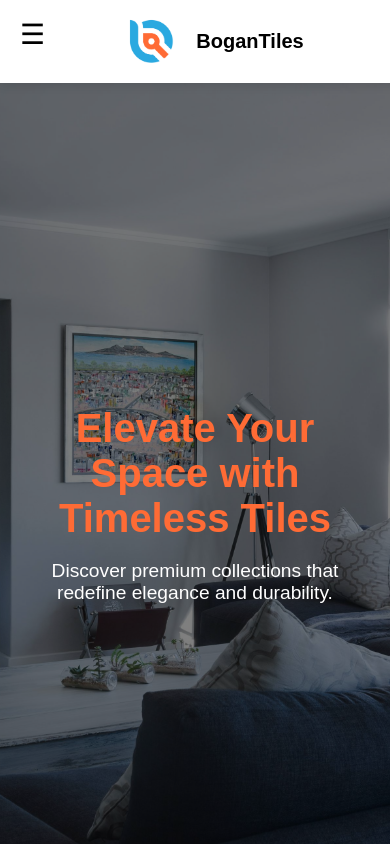
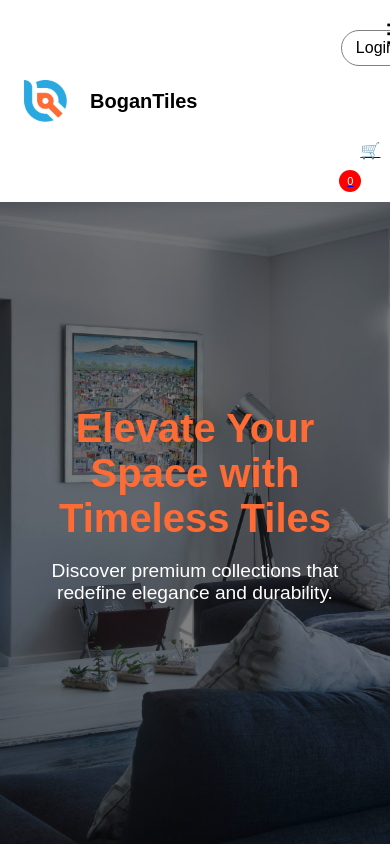
Before and after one commit to sudeepa-sri/Bogantiles, a React (Vite) app: page / in a window 390 px wide. Shown: the top 844 px of the page. Built offline with nearby package versions, Linux system fonts and the light colour scheme; no server answers.

Commit message:
bootstrap updated

```diff
--- a/src/Components/Assets/Navbar/Navbar.css
+++ b/src/Components/Assets/Navbar/Navbar.css
@@ -137,7 +137,7 @@
 @media (max-width: 768px) {
   .navbar {
     display: flex;
-    justify-content: space-between;
+    justify-content: space-between; /* Adjust to space between logo and hamburger */
     align-items: center;
     position: fixed;
     top: 0;
@@ -152,16 +152,17 @@
   .hamburger {
     display: block;
     position: absolute;
-    left: 20px;
+    right: 20px; /* Align hamburger to the right */
     top: 18px;
     font-size: 28px;
     cursor: pointer;
   }
 
+  /* Logo section */
   .nav-logo {
     flex-grow: 1;
     display: flex;
-    justify-content: center;
+    justify-content: flex-start;
     align-items: center;
   }
 
@@ -170,17 +171,16 @@
     height: auto;
   }
 
-  /* Hide the login/cart button in the navbar */
+  /* Hide the nav-login-cart in mobile view, instead show in hamburger menu */
   .nav-login-cart {
     display: none;
   }
 
-  /* Mobile menu dropdown */
   .nav-menu {
-    display: none;
+    display: none; /* Hide by default */
     flex-direction: column;
     position: absolute;
-    top: 65px; /* Just below navbar */
+    top: 65px; /* Below navbar */
     left: 0;
     width: 100%;
     background-color: white;
@@ -190,74 +190,64 @@
   }
 
   .nav-menu.open {
-    display: flex;
+    display: flex; /* Show when hamburger is clicked */
   }
 
+  /* Style for the menu items in mobile view */
   .nav-menu li {
     text-align: left;
-    font-size: 16px;
+    font-size: 18px; /* Adjust font size */
     padding: 10px 20px;
     width: 100%;
+    cursor: pointer;
   }
 
   .nav-menu li a {
     text-decoration: none;
     color: inherit;
-    display: block; /* Makes it full width for easier clicking */
   }
 
-  /* Adjust cart icon for mobile */
+  .nav-menu hr {
+    border: none;
+    width: 80%;
+    height: 2px;
+    border-radius: 10px;
+    background-color: #ff6600;
+    margin: 5px 0;
+  }
+
+  /* Cart and Login Buttons in mobile menu */
+  .nav-login-cart {
+    display: flex;
+    flex-direction: column;
+    align-items: center;
+    margin-top: 20px;
+  }
+
+  .nav-login-cart button {
+    padding: 8px 14px;
+    font-size: 16px;
+    width: 100%;
+    height: auto;
+    margin-bottom: 10px;
+  }
+
   .cart-icon {
-    font-size: 24px;
-    position: relative;
-    margin-left: auto;
+    font-size: 28px; /* Adjust the size of the cart icon */
+    margin-right: 10px;
   }
 
   .nav-cart-count {
-    position: absolute;
-    top: -8px;
-    right: -10px;
-    width: 18px;
-    height: 18px;
-    font-size: 11px;
-    border-radius: 50%;
-    background-color: red;
-    color: white;
+    width: 22px;
+    height: 22px;
     display: flex;
     justify-content: center;
     align-items: center;
-  }
-
-  /* Style for login button in mobile menu */
-  .nav-login-cart button {
-    padding: 8px 14px;
-    font-size: 14px;
-    width: auto;
-    height: auto;
-    border: none;
-    background-color: #ff6600;
+    margin-top: -35px;
+    margin-left: -50px;
+    border-radius: 11px;
+    font-size: 11px;
+    background-color: red;
     color: white;
-    border-radius: 25px;
-    cursor: pointer;
-  }
-
-  /* Adjust the navigation menu items on mobile */
-  .nav-menu li {
-    display: flex;
-    justify-content: space-between;
-    padding: 15px 20px;
-    font-size: 18px;
-    color: black;
-  }
-
-  .nav-menu li a {
-    text-decoration: none;
-    color: black;
-    width: 100%;
-  }
-
-  /* Hamburger close icon */
-  .hamburger {
-    display: block;
   }
 }
--- a/src/Components/Assets/Navbar/Navbar.jsx
+++ b/src/Components/Assets/Navbar/Navbar.jsx
@@ -193,48 +193,6 @@ const Navbar = () => {
         &#9776;
       </div>
 
-
-      <ul className={`nav-menu ${menuOpen ? "open" : ""}`}>
-  <li onClick={() => setMenu("home")}>
-    <Link to="/">Home</Link>
-    {menu === "home" && <hr />}
-  </li>
-  <li onClick={() => setMenu("kitchentiles")}>
-    <Link to="/kitchentiles">Kitchen Tiles</Link>
-    {menu === "kitchentiles" && <hr />}
-  </li>
-  <li onClick={() => setMenu("floortiles")}>
-    <Link to="/floortiles">Floor Tiles</Link>
-    {menu === "floortiles" && <hr />}
-  </li>
-  <li onClick={() => setMenu("bathroomtiles")}>
-    <Link to="/bathroomtiles">Bathroom Tiles</Link>
-    {menu === "bathroomtiles" && <hr />}
-  </li>
-  <li onClick={() => setMenu("outdoortiles")}>
-    <Link to="/outdoortiles">Outdoor Tiles</Link>
-    {menu === "outdoortiles" && <hr />}
-  </li>
-
-  {/* ✅ Move Login & Cart into mobile menu */}
-  <li>
-    {!isLoggedIn ? (
-      <Link to="/login">Login</Link>
-    ) : (
-      <span onClick={handleLogout} style={{ cursor: "pointer" }}>Logout</span>
-    )}
-  </li>
-  <li>
-    <Link to="/cart">
-      Cart 🛒
-      <span className="nav-cart-count" style={{ marginLeft: "8px" }}>
-        {cartCount}
-      </span>
-    </Link>
-  </li>
-</ul>
-
-
       <ul className={`nav-menu ${menuOpen ? "open" : ""}`}>
         <li onClick={() => setMenu("home")}>
           <Link to="/">Home</Link>
```
